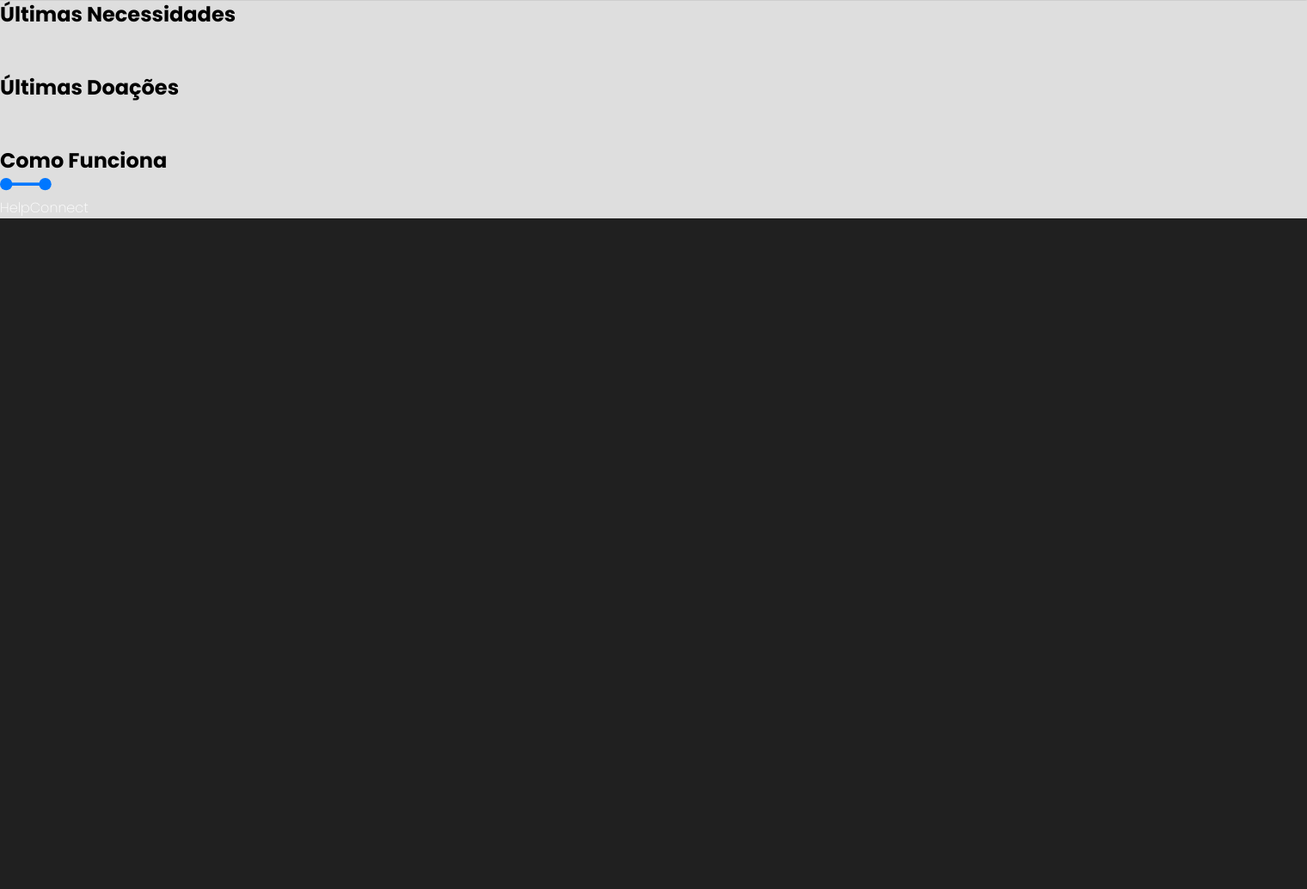
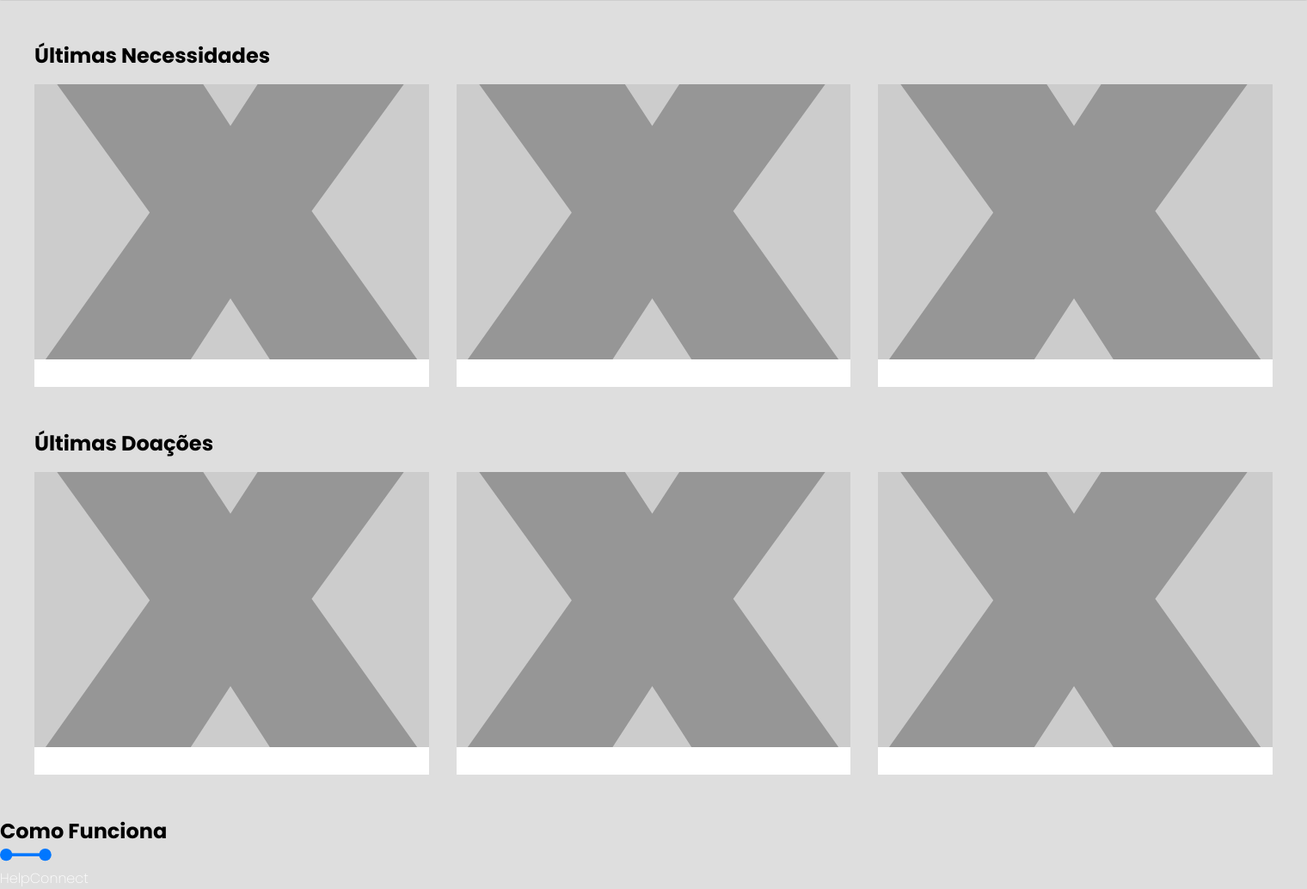
Before and after one commit to Joao-V-Dias/help-connect, a PHP site: page / in a window 1520 px wide. Shown: the part 641-1675 px from the top of the page at 86% size. Before the commit the page ends 895 px from the top, so only its background shows below. Run offline with PHP 8.4, Linux system fonts and the light colour scheme; grey boxes labelled with a size stand in for pictures from a placeholder-image service; some libraries are stand-ins or nearby versions.

Commit message:
Criando cards

```diff
--- a/assets/css/style.css
+++ b/assets/css/style.css
@@ -56,6 +56,7 @@ a {
   color: var(--secondary-color);
   text-decoration: none;
   font-weight: 200;
+  transition: 0.1s;
 }
 
 a:hover {
@@ -120,3 +121,31 @@ h1 {
 span {
   color: var(--primary-color);
 }
+
+.necessity-section,
+.donation-section {
+  width: 94rem;
+  margin: 3rem auto;
+  padding: 0 2rem;
+}
+
+.group-card {
+  width: 100%;
+  display: flex;
+  justify-content: space-between;
+  flex-wrap: wrap;
+  gap: 2rem;
+  margin-top: 1rem;
+}
+
+.card {
+  width: 30rem;
+  background-color: var(--secondary-color);
+  flex: 1 1 calc(33.333% - 2rem);
+}
+
+.img-card {
+  width: 100%;
+  height: 20rem;
+  object-fit: cover;
+}
--- a/index.html
+++ b/index.html
@@ -60,7 +60,33 @@
         <h2>Últimas Necessidades</h2>
         <div class="group-card">
           <a href="" class="card">
-            <img src="" alt="" class="img-card" />
+            <img
+              src="https://placehold.jp/3d4070/ffffff/150x150.png"
+              alt="imagem de necessidade"
+              class="img-card"
+            />
+            <div class="content-card">
+              <h3 class="title-card"></h3>
+              <img src="" alt="" class="icon-arrow" />
+            </div>
+          </a>
+          <a href="" class="card">
+            <img
+              src="https://placehold.jp/3d4070/ffffff/150x150.png"
+              alt="imagem de necessidade"
+              class="img-card"
+            />
+            <div class="content-card">
+              <h3 class="title-card"></h3>
+              <img src="" alt="" class="icon-arrow" />
+            </div>
+          </a>
+          <a href="" class="card">
+            <img
+              src="https://placehold.jp/3d4070/ffffff/150x150.png"
+              alt="imagem de necessidade"
+              class="img-card"
+            />
             <div class="content-card">
               <h3 class="title-card"></h3>
               <img src="" alt="" class="icon-arrow" />
@@ -72,7 +98,33 @@
         <h2>Últimas Doações</h2>
         <div class="group-card">
           <a href="" class="card">
-            <img src="" alt="" class="img-card" />
+            <img
+              src="https://placehold.jp/3d4070/ffffff/150x150.png"
+              alt="imagem de doação"
+              class="img-card"
+            />
+            <div class="content-card">
+              <h3 class="title-card"></h3>
+              <img src="" alt="" class="icon-arrow" />
+            </div>
+          </a>
+          <a href="" class="card">
+            <img
+              src="https://placehold.jp/3d4070/ffffff/150x150.png"
+              alt="imagem de doação"
+              class="img-card"
+            />
+            <div class="content-card">
+              <h3 class="title-card"></h3>
+              <img src="" alt="" class="icon-arrow" />
+            </div>
+          </a>
+          <a href="" class="card">
+            <img
+              src="https://placehold.jp/3d4070/ffffff/150x150.png"
+              alt="imagem de doação"
+              class="img-card"
+            />
             <div class="content-card">
               <h3 class="title-card"></h3>
               <img src="" alt="" class="icon-arrow" />
```
